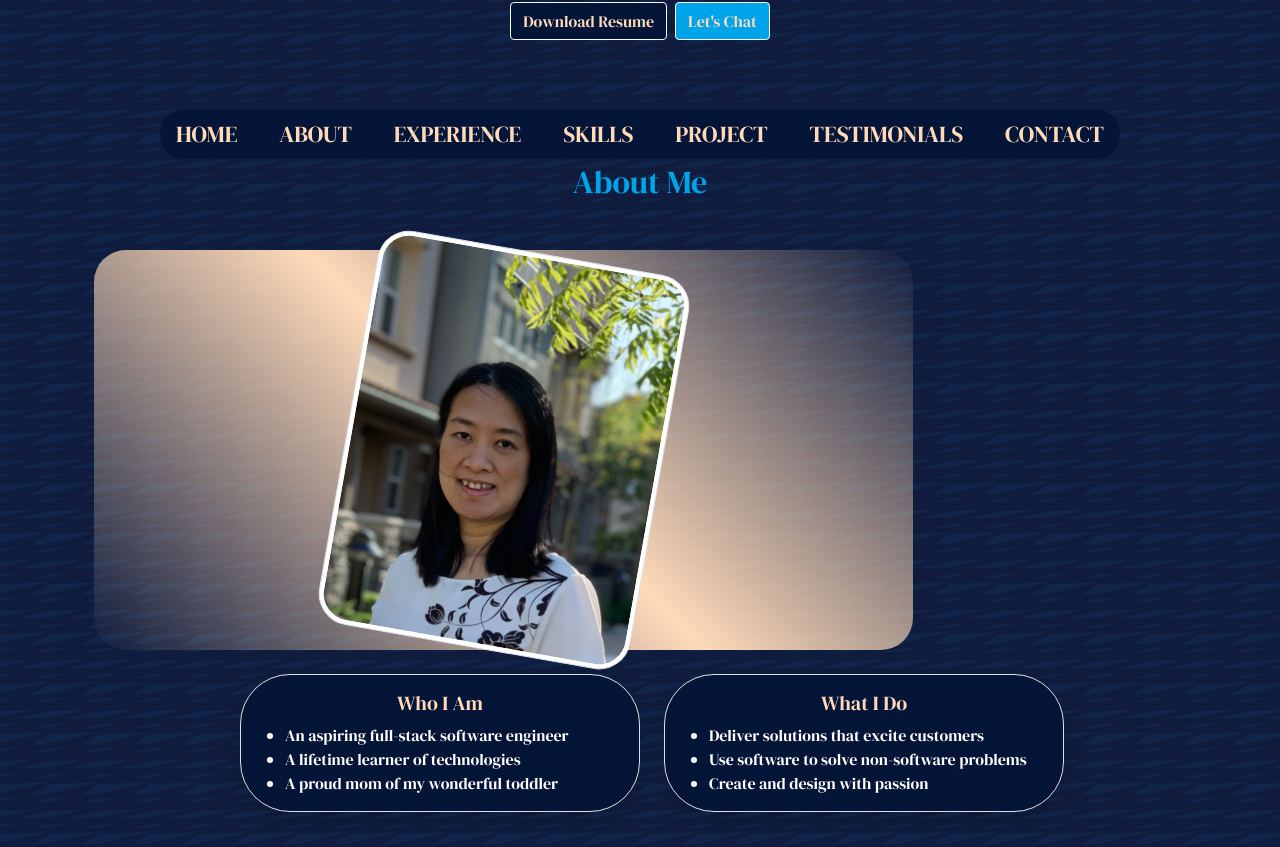
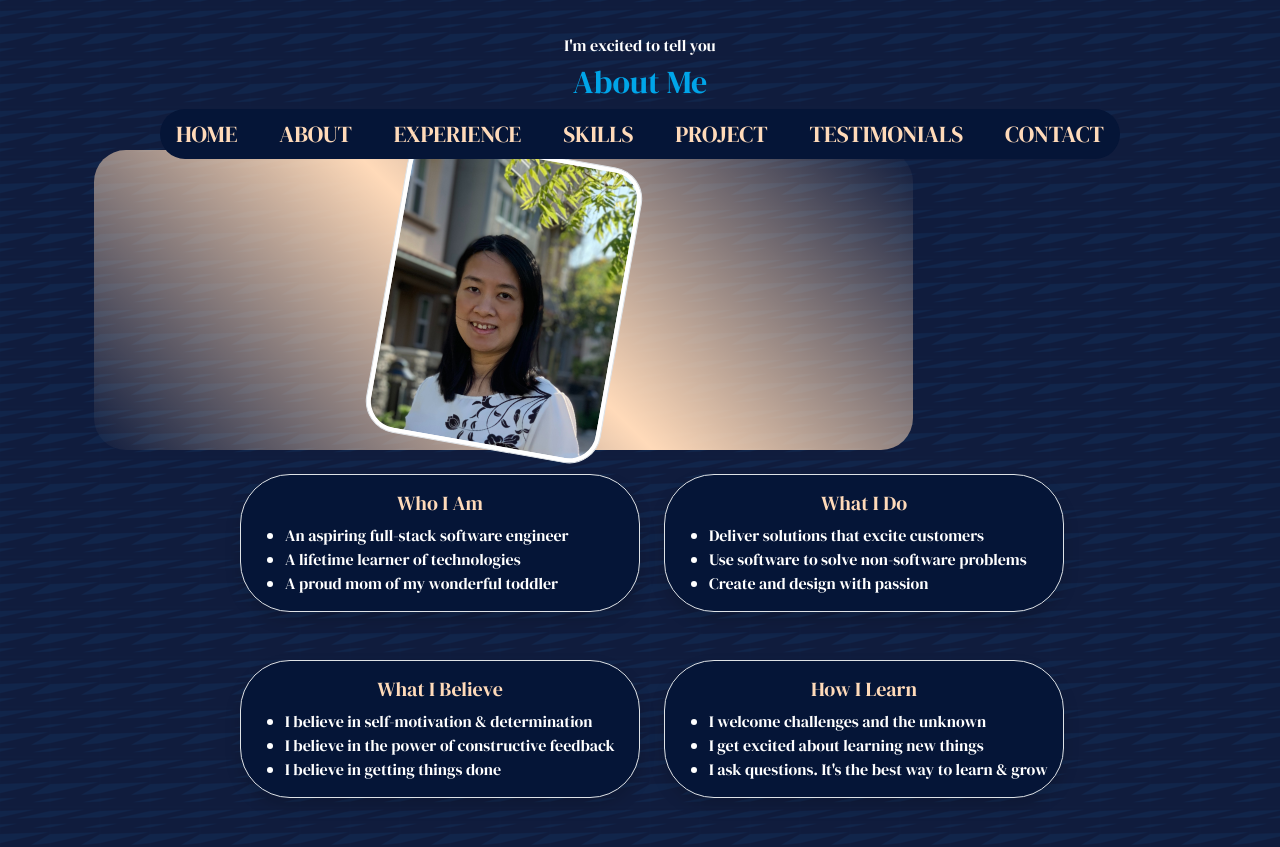
Before and after one commit to hoaian-phan/personal-portfolio-website, a React (Create React App) app: page / in a window 1280 px wide. Shown: the part 641-1488 px from the top of the page. Built offline with nearby package versions, Linux system fonts and the light colour scheme.

Commit message:
Fixed photos

```diff
--- a/src/components/about/About.jsx
+++ b/src/components/about/About.jsx
@@ -11,7 +11,7 @@ const About = () => {
 
       <div class="container my-5">
         <div class="row">
-          <div class="col-12 col-xxl-4 text-center">
+          <div class="col-12 col-xxl-4">
             <div class="about-img-bg">
               <img src={me} class="img-thumbnail resize-photo" id="about_img" alt="About me" />
             </div>
--- a/src/index.css
+++ b/src/index.css
@@ -14,6 +14,7 @@ html, body {
     background: url("assets/dark-paths-bg.jpg");
     background-color: var(--darkBgColor);
     background-size: auto;
+    scroll-behavior: smooth;
 }
 
 h3 {
@@ -37,7 +38,7 @@ h5, h4, h1{
 }
 
 .resize-photo {
-    height: 400px;
+    height: 300px;
 }
 
 .navbar {
@@ -62,6 +63,7 @@ a, a:active, a:visited, a:focus {
     background: linear-gradient(45deg, transparent, peachpuff, transparent);
     display: grid;
     place-items: center;
+    text-align: center;
 
 }
 
```
